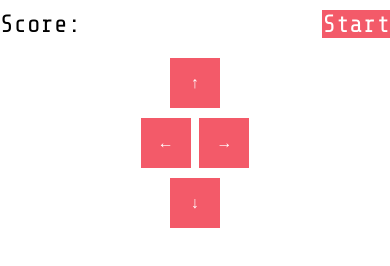
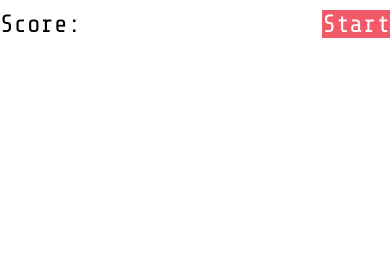
Before and after one commit to raggiodev/snake-game, a plain HTML site: page index.html in a window 390 px wide. Drawn offline with nearby package versions, Linux system fonts and the light colour scheme.

Commit message:
Delete responsive arcade buttons 4 eficience

```diff
--- a/index.html
+++ b/index.html
@@ -10,6 +10,7 @@
 </head>
 
 <body>
+  <!-- No usaré Canvas de HTML -->
   <div id="board"></div>
   <div class="boardInfo">
     <div>
@@ -18,15 +19,7 @@
     </div>
     <button id="start">Start</button>
   </div>
-  <div id="gameOver">Game Over. Press "Space" or "R"</div>
-  <div class="controls">
-    <button id="btnUp">↑</button>
-    <div>
-      <button id="btnLeft">←</button>
-      <button id="btnRight">→</button>
-    </div>
-    <button id="btnDown">↓</button>
-  </div>
+  <div id="gameOver">Game Over. Press "Space" or "R" to restart</div>
 
   <script src="script.js"></script>
 </body>
--- a/script.js
+++ b/script.js
@@ -150,17 +150,6 @@ const startGame = () => {
   moveInterval = setInterval(() => moveSnake(), gameSpeed);
 };
 
-// responsive arcade buttons
-const buttonUp = document.getElementById('btnUp');
-const buttonDown = document.getElementById('btnDown');
-const buttonLeft = document.getElementById('btnLeft');
-const buttonRight = document.getElementById('btnRight');
-
-buttonUp.addEventListener('click', () => setDirection('ArrowUp'));
-buttonDown.addEventListener('click', () => setDirection('ArrowDown'));
-buttonLeft.addEventListener('click', () => setDirection('ArrowLeft'));
-buttonRight.addEventListener('click', () => setDirection('ArrowRight'));
-
 // start the game when the start button is clicked
 startButton.addEventListener('click', startGame);
 
--- a/style.css
+++ b/style.css
@@ -39,25 +39,6 @@
   margin-top: 20px;
 }
 
-.controls {
-  max-width: 500px;
-  margin: 20px auto;
-  display: flex;
-  flex-direction: column;
-  align-items: center;
-}
-
-.controls button {
-  width: 50px;
-  height: 50px;
-  font-size: inherit;
-  background-color: #f35a69;
-  color: #fff;
-  border: none;
-  cursor: pointer;
-  margin-bottom: 10px;
-}
-
 .square {
   aspect-ratio: 1;
 }
```
